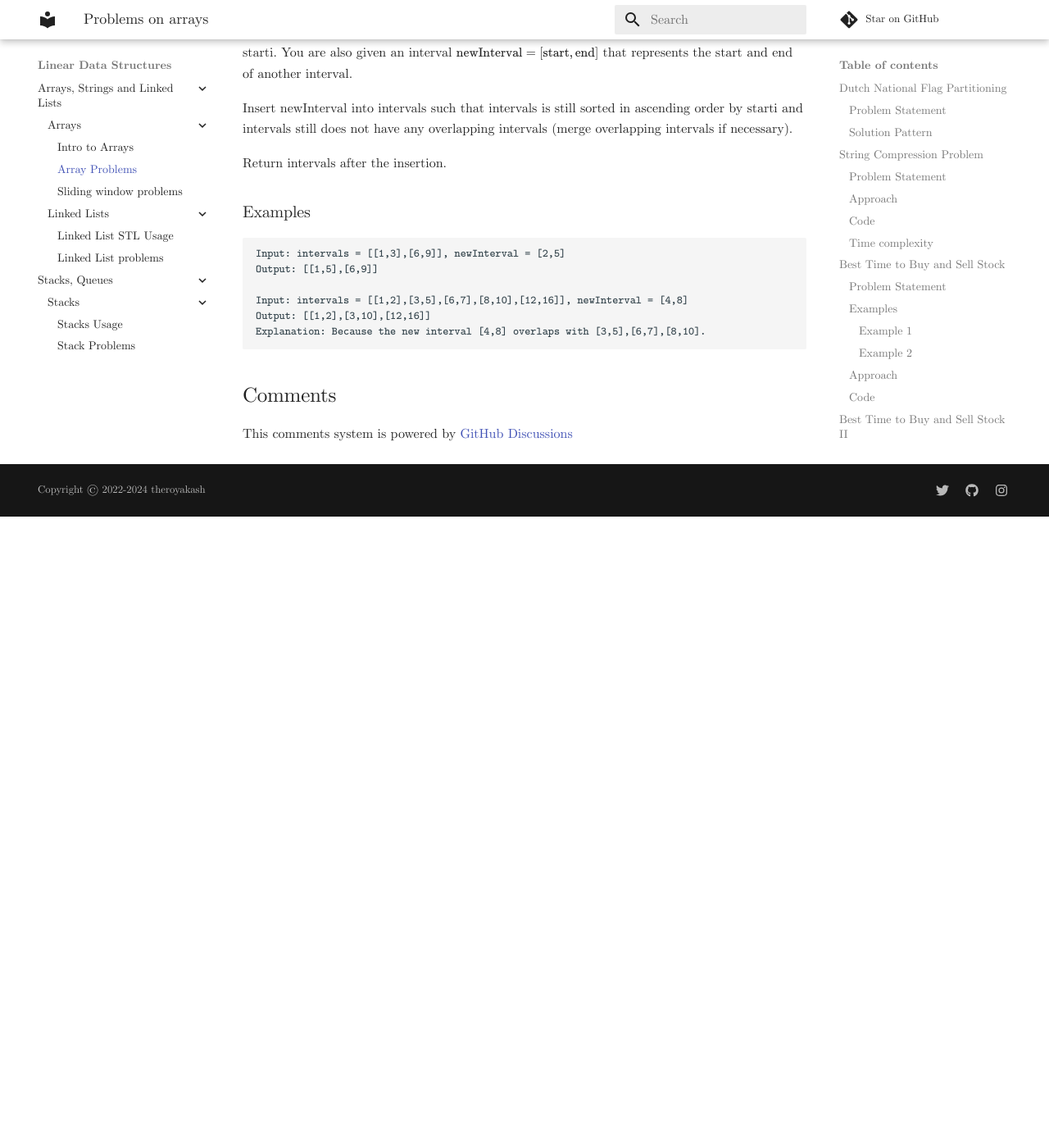
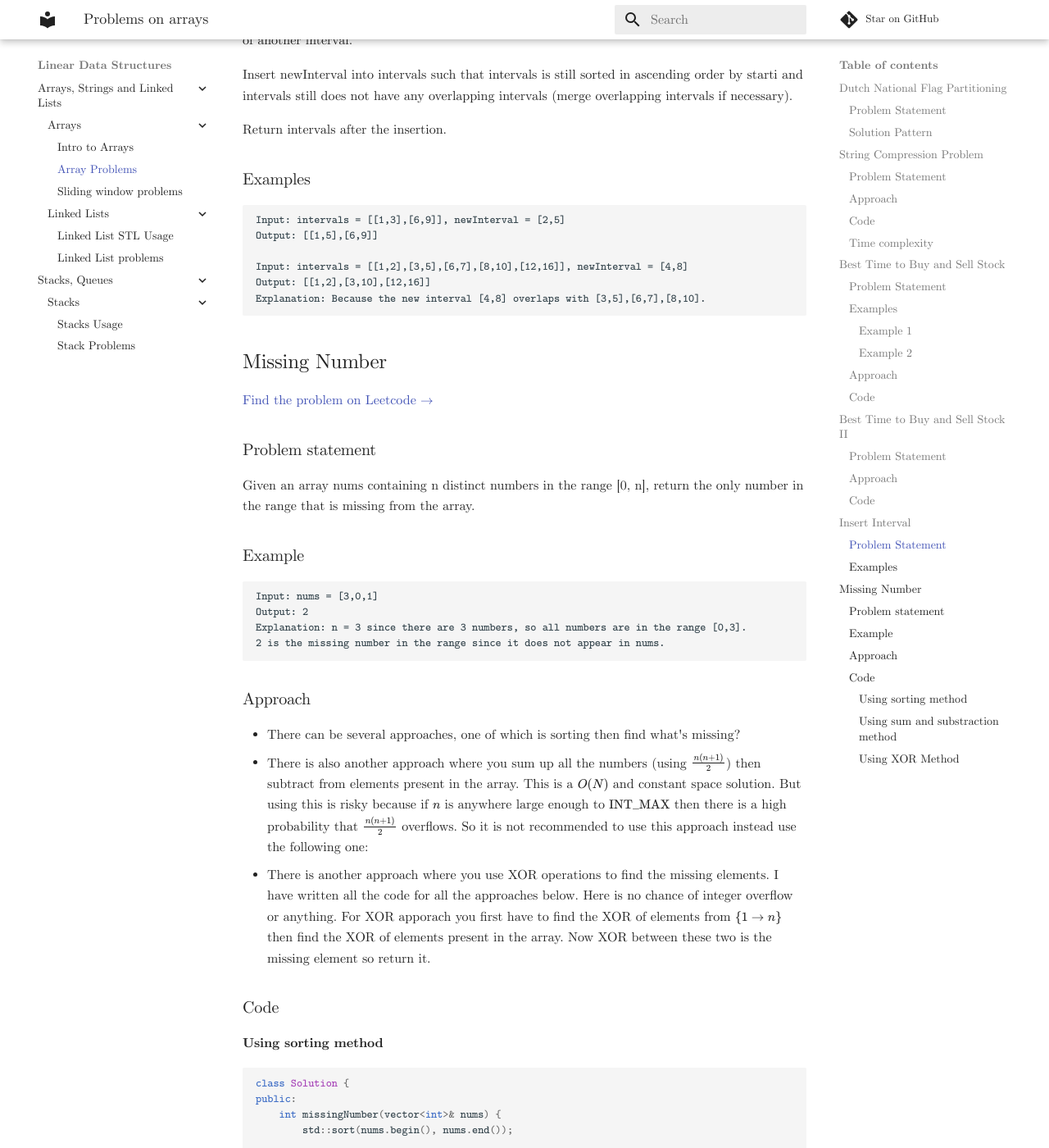
Before and after one commit to theroyakash/algorithms.theroyakash.com, an MkDocs documentation site: the page built from docs/arrays/array-problems.md, in a window 1280 px wide and 1400 px high, scrolled down 5913 px. Shown: the whole window at 82% size. Built offline with MkDocs 1.6.1 and Material for MkDocs 9.7.7, drawn with Linux system fonts in a browser that asks for light colours; comment, search, counter and statistics services are not loaded; before the commit the page ends 6543 px from its top, so only the background shows below that; some of the changed text lies outside the part shown.

Commit message:
added Missing Number all apporaches

````diff
--- a/docs/arrays/array-problems.md
+++ b/docs/arrays/array-problems.md
@@ -228,3 +226,78 @@
 Output: [[1,2],[3,10],[12,16]]
 Explanation: Because the new interval [4,8] overlaps with [3,5],[6,7],[8,10].
 ```
+
+## Missing Number
+[Find the problem on Leetcode $\to$](https://leetcode.com/problems/missing-number/)
+
+### Problem statement
+Given an array nums containing n distinct numbers in the range [0, n], return the only number in the range that is missing from the array.
+
+### Example
+```
+Input: nums = [3,0,1]
+Output: 2
+Explanation: n = 3 since there are 3 numbers, so all numbers are in the range [0,3].
+2 is the missing number in the range since it does not appear in nums.
+```
+
+### Approach
+- There can be several approaches, one of which is sorting then find what's missing?
+- There is also another approach where you sum up all the numbers (using $\frac{n(n+1)}{2}$) then subtract from elements present in the array. This is a $O(N)$ and constant space solution. But using this is risky because if $n$ is anywhere large enough to $\text{INT_MAX}$ then there is a high probability that $\frac{n(n+1)}{2}$ overflows. So it is not recommended to use this approach instead use the following one:
+- There is another approach where you use XOR operations to find the missing elements. I have written all the code for all the approaches below. Here is no chance of integer overflow or anything. For XOR apporach you first have to find the XOR of elements from $\{1 \to n\}$ then find the XOR of elements present in the array. Now XOR between these two is the missing element so return it.
+
+### Code
+#### Using sorting method
+```cpp
+class Solution {
+public:
+    int missingNumber(vector<int>& nums) {
+        std::sort(nums.begin(), nums.end());
+
+        int index = 0;
+        for (auto i:nums) {
+            if (i != index) return index;
+            index++;
+        }
+
+        return index;
+    }
+};
+```
+
+#### Using sum and substraction method
+```cpp
+class Solution {
+public:
+    int missingNumber(vector<int>& nums) {
+        int n = nums.size();
+        int sum = n*(n+1) / 2;
+
+        for (int i:nums) sum -= i;
+
+        return sum;
+    }
+};
+```
+
+#### Using XOR Method
+```cpp
+class Solution {
+public:
+    int missingNumber(vector<int>& nums) {
+        int l1 = 0; // contains xor of 1 to n
+        int l2 = nums[0]; // contains xor of all the nums elements
+
+
+        for (int i=0; i <= nums.size(); i++) {
+            l1 ^= i;
+        }
+
+        for (int j=1; j<nums.size(); j++) {
+            l2 ^= nums[j];
+        }
+
+        return l1^l2;
+    }
+};
+```
--- a/mkdocs.yml
+++ b/mkdocs.yml
@@ -44,6 +44,7 @@
       - Recursion, Backtracking, Subset Pattern: ./recursion/problems.md
     - Dynamic Programming:
       - Introduction: ./dp/intro.md
+      - Knapsack Pattern: ./dp/knapsack.md
   - Greedy Algorithms:
     - Greedy Problems: ./greedy/problems.md
 
````
Also changed, not shown: other parts of docs/arrays/array-problems.md (+0 -2 lines), docs/dp/knapsack.md (added, +10 -0 lines).
